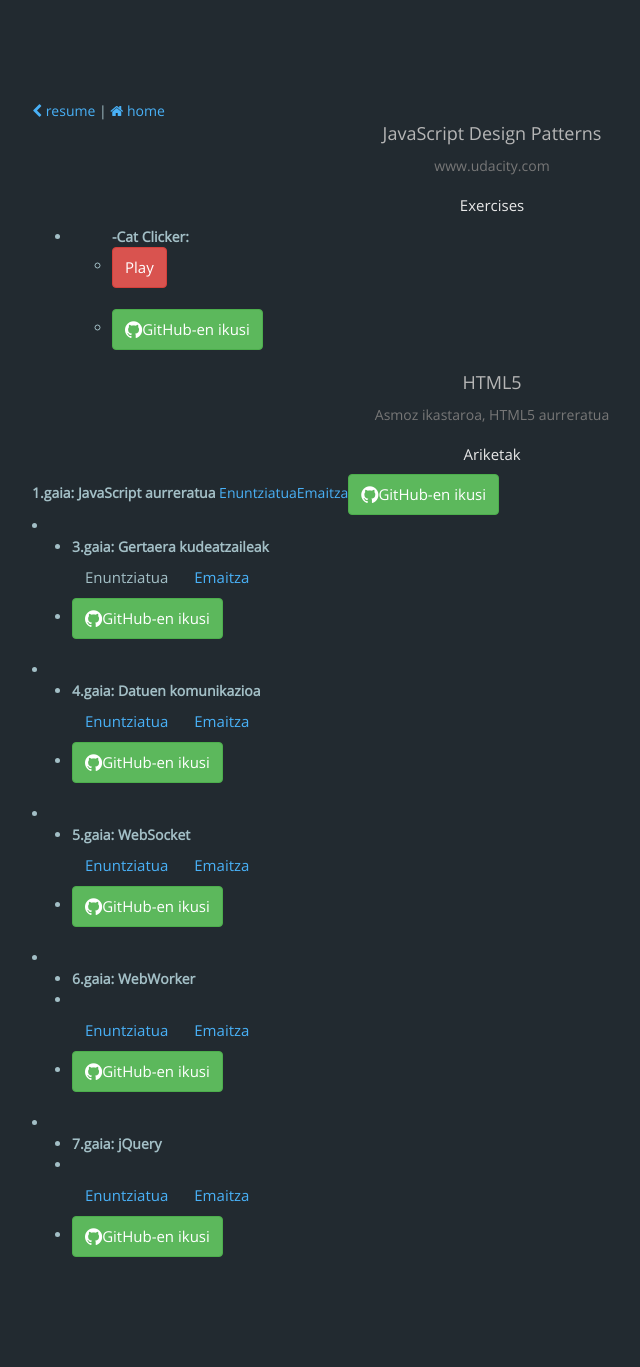
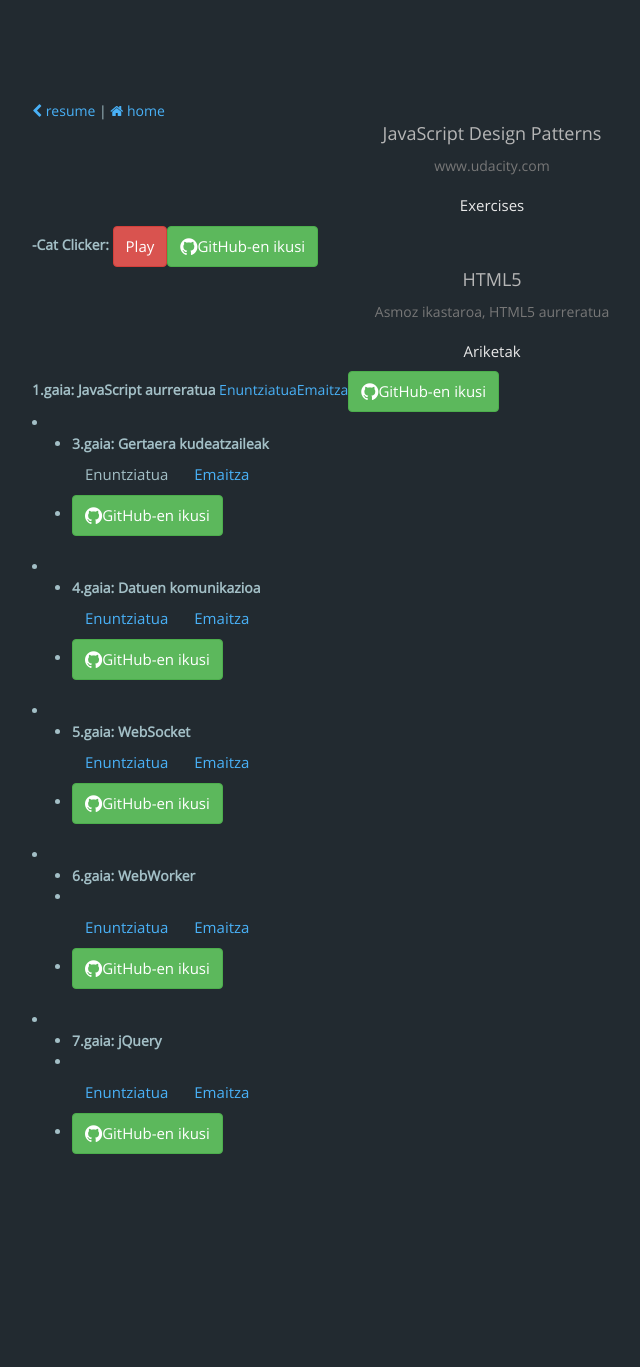
Before and after one commit to Bingentzio/bingentzio.github.io, a Jekyll site: the page built from code.html, in a window 1280 px wide. Shown: the whole page, without its empty margins (148-788 px from the left). Built offline with Jekyll 4.4.1, drawn with Linux system fonts in a browser that asks for light colours; nearby versions of some CDN libraries; comment, search, counter and statistics services are not loaded; after the commit the page ends 1264 px from its top, so only the background shows below that.

Commit message:
aldaketak

```diff
--- a/code.html
+++ b/code.html
@@ -12,9 +12,7 @@
     <h4>Exercises</h4>
 </div>
 <div>
-  <ul id="gaia">
-    <li id="gaia"><ul id="menu"><b>-Cat Clicker: </b>&nbsp;&nbsp;&nbsp;&nbsp;&nbsp;</li><li><a class="btn btn-danger"href="/kodea/JavaScript_Design_Patterns/exercise1/CatClicker.html" target="_blank">Play</a></li>&nbsp;&nbsp;&nbsp;&nbsp;&nbsp;<li><a href="https://github.com/Bingentzio/bingentzio.github.io/tree/master/kodea/JavaScript_Design_Patterns/exercise1" target="_blank" class="btn btn-success"><i class="fa fa-github fa-lg"></i>GitHub-en ikusi</a></li></ul></li>
-    </ul>
+  <b>-Cat Clicker: </b><a class="btn btn-danger"href="/kodea/JavaScript_Design_Patterns/exercise1/CatClicker.html" target="_blank">Play</a><a href="https://github.com/Bingentzio/bingentzio.github.io/tree/master/kodea/JavaScript_Design_Patterns/exercise1" target="_blank" class="btn btn-success"><i class="fa fa-github fa-lg"></i>GitHub-en ikusi</a>
 </div>
 <div class="text-center">
   <h3>HTML5</h3>
```
